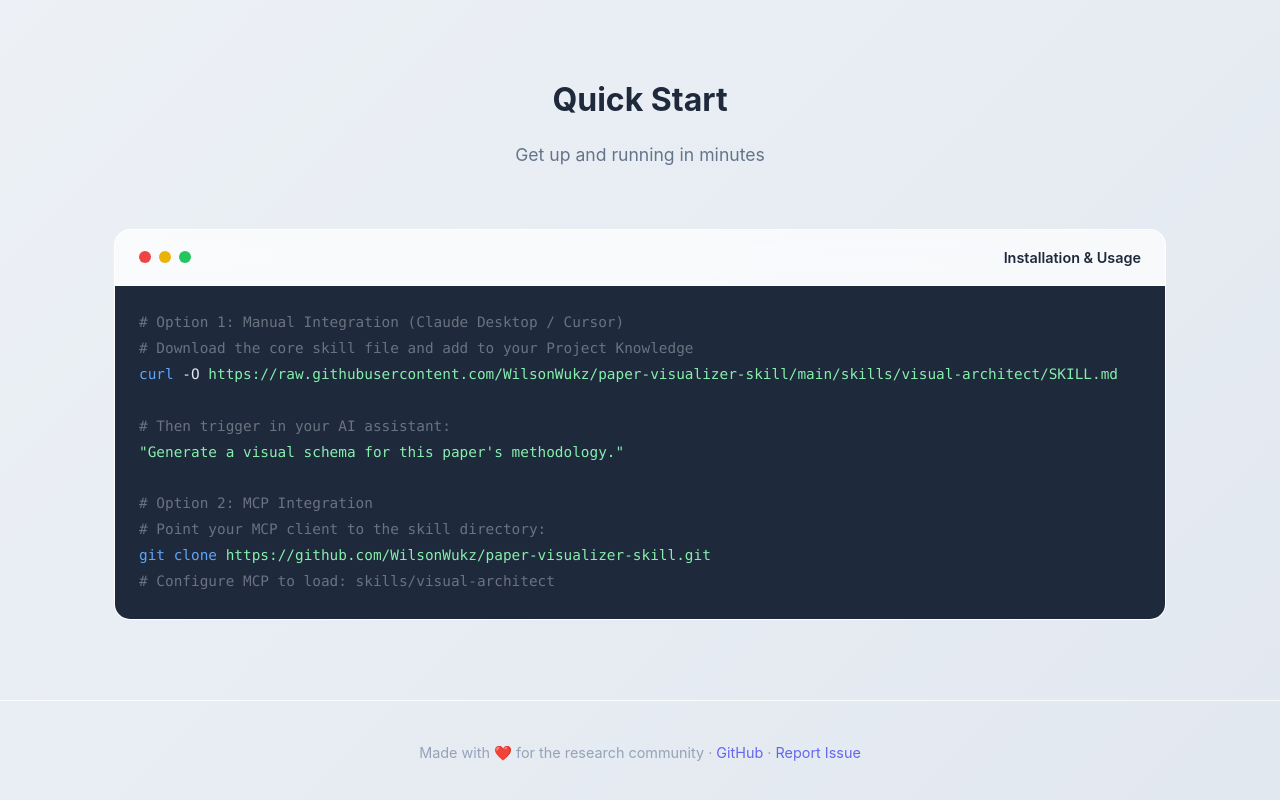
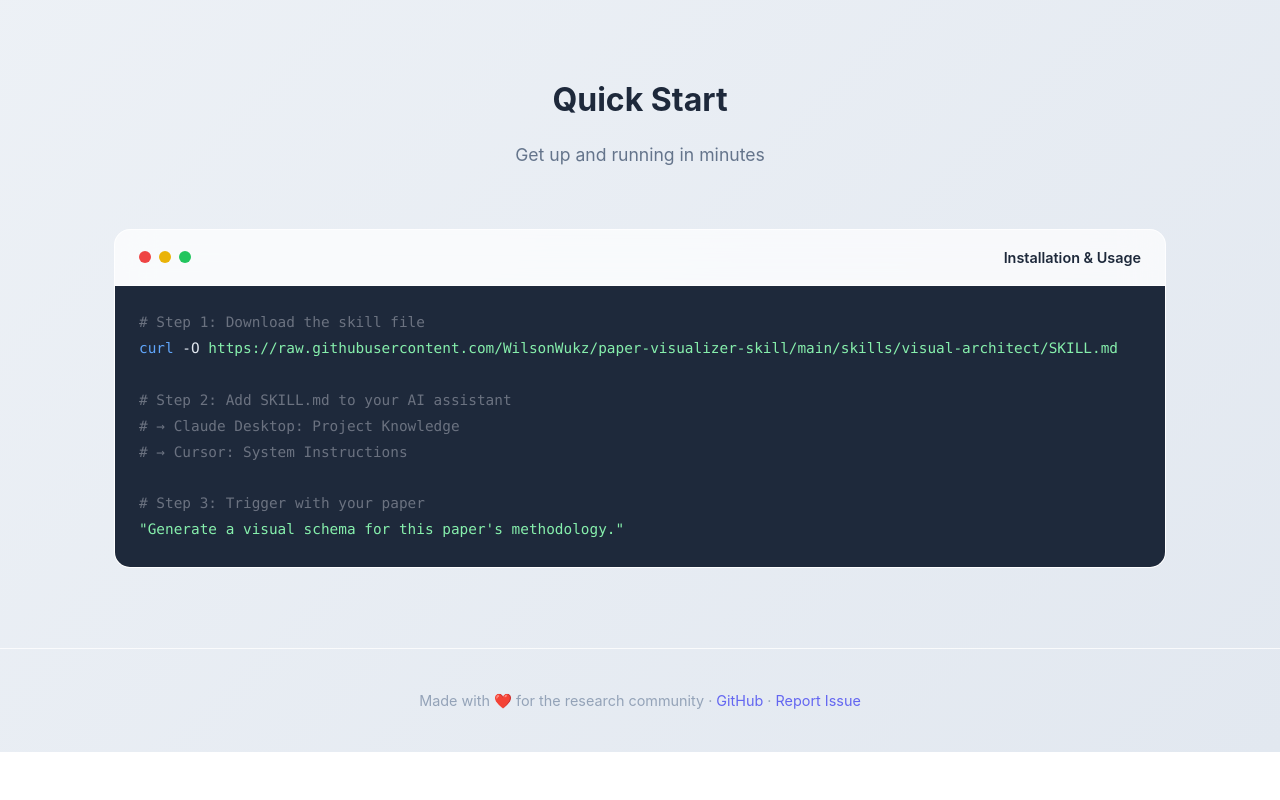
Before and after one commit to WilsonWukz/paper-visualizer-skill, a plain HTML site: page index.html in a window 1280 px wide. Shown: the part 2162-2962 px from the top of the page. After the commit the page ends 2914 px from the top, so only its background shows below. Drawn offline with Linux system fonts and the light colour scheme.

Commit message:
update html and readme.

```diff
--- a/index.html
+++ b/index.html
@@ -618,17 +618,15 @@
                     </div>
                     <span>Installation & Usage</span>
                 </div>
-                <pre class="code-block"><span class="comment"># Option 1: Manual Integration (Claude Desktop / Cursor)</span>
-<span class="comment"># Download the core skill file and add to your Project Knowledge</span>
+                <pre class="code-block"><span class="comment"># Step 1: Download the skill file</span>
 <span class="function">curl</span> -O <span class="string">https://raw.githubusercontent.com/WilsonWukz/paper-visualizer-skill/main/skills/visual-architect/SKILL.md</span>
 
-<span class="comment"># Then trigger in your AI assistant:</span>
-<span class="string">"Generate a visual schema for this paper's methodology."</span>
+<span class="comment"># Step 2: Add SKILL.md to your AI assistant</span>
+<span class="comment"># → Claude Desktop: Project Knowledge</span>
+<span class="comment"># → Cursor: System Instructions</span>
 
-<span class="comment"># Option 2: MCP Integration</span>
-<span class="comment"># Point your MCP client to the skill directory:</span>
-<span class="function">git clone</span> <span class="string">https://github.com/WilsonWukz/paper-visualizer-skill.git</span>
-<span class="comment"># Configure MCP to load: skills/visual-architect</span></pre>
+<span class="comment"># Step 3: Trigger with your paper</span>
+<span class="string">"Generate a visual schema for this paper's methodology."</span></pre>
             </div>
         </div>
     </section>
```
Also changed, not shown: 1 other file.
